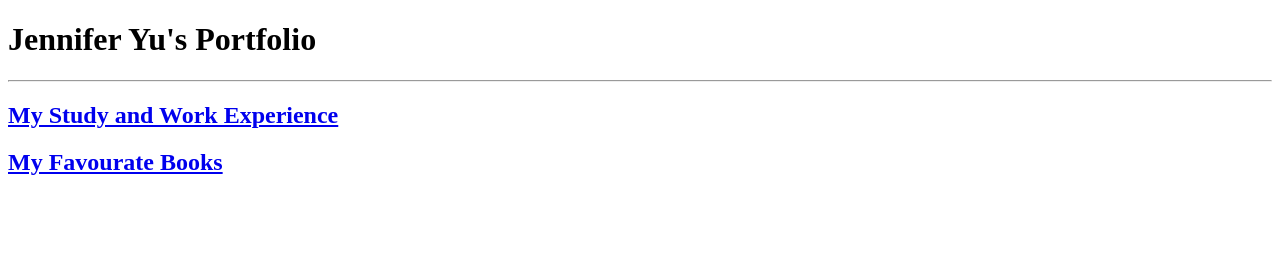
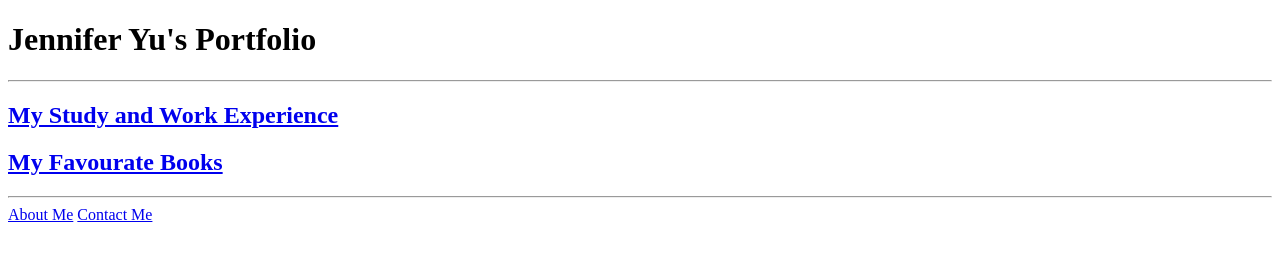
Before and after one commit to Jennifer-JY/cs-portfolio, a plain HTML site: page index.html in a window 1280 px wide. Drawn offline with Linux system fonts and the light colour scheme.

Commit message:
Update index.html

```diff
--- a/index.html
+++ b/index.html
@@ -26,5 +26,10 @@ https://developer.mozilla.org/en-US/docs/Web/HTML/Element/img#attr-height -->
     <hr/>
     <a href="./public/study_n_work.html"><h2>My Study and Work Experience</h2></a>
     <a href="./public/books.html"><h2>My Favourate Books</h2></a>
+    <hr>
+    <div>
+        <a href="./public/about.html">About Me</a>
+        <a href="./public/contact.html">Contact Me</a>
+    </div>
 </body>
 </html>
```
